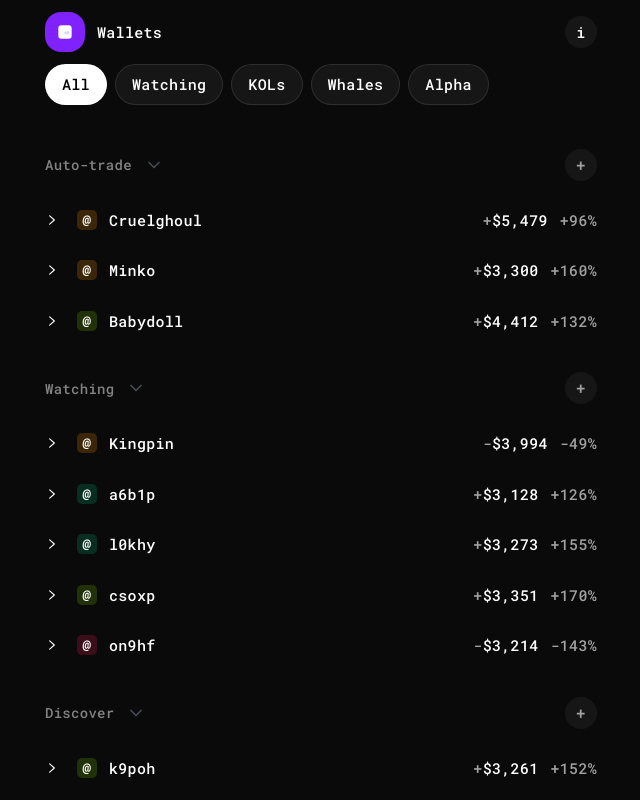
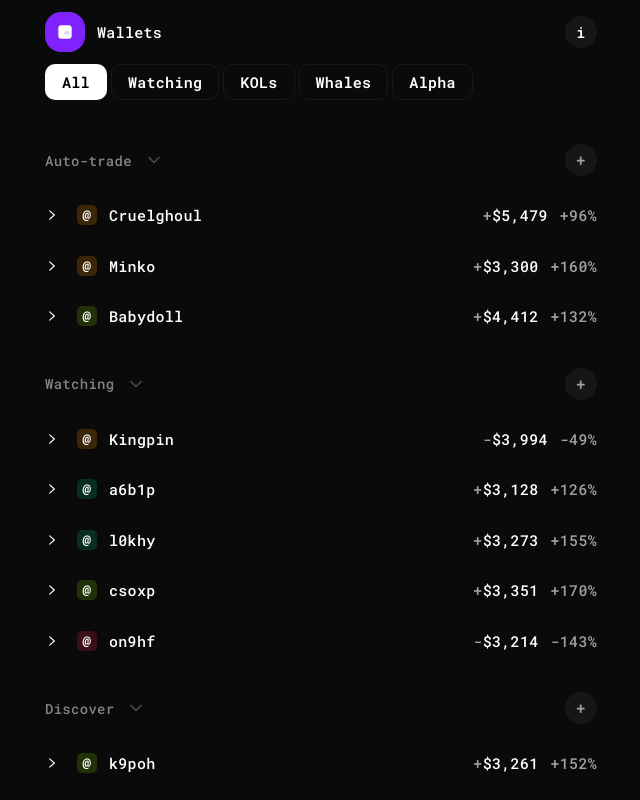
Before and after one commit to ericscotteisher/blackwing-wallets, a Next.js app: page / in a window 1280 px wide. Shown: the top 800 px of the page, without its empty margins (319-959 px from the left). Built offline with nearby package versions, Linux system fonts and the light colour scheme.

Commit message:
filter styles updated

```diff
--- a/app/page.tsx
+++ b/app/page.tsx
@@ -290,7 +290,7 @@ function WalletFeed({
   return (
     <div className={`${baseTextClass} pb-8 text-white`}>
       <div className="-mx-6 mb-8 overflow-x-auto pb-1 [scrollbar-width:none] [-ms-overflow-style:none]">
-        <div className="flex w-max gap-2 px-6 [&::-webkit-scrollbar]:hidden">
+        <div className="flex w-max gap-1 px-6 [&::-webkit-scrollbar]:hidden">
           {walletFilterTabs.map((tab) => {
             const isActive = tab === walletFilter;
             return (
@@ -298,10 +298,10 @@ function WalletFeed({
                 key={tab}
                 type="button"
                 onClick={() => onWalletFilterChange(tab)}
-                className={`rounded-full border px-4 py-2 transition ${baseTextClass} ${
+                className={`h-9 rounded-[10px] border px-4 transition font-semibold tracking-[0.02em] ${
                   isActive
                     ? "border-transparent bg-white text-black"
-                    : "border-white/10 bg-white/5 text-white hover:bg-white/10"
+                    : "border-[#181818] bg-transparent text-white hover:border-white/20"
                 }`}
               >
                 {tab}
```
